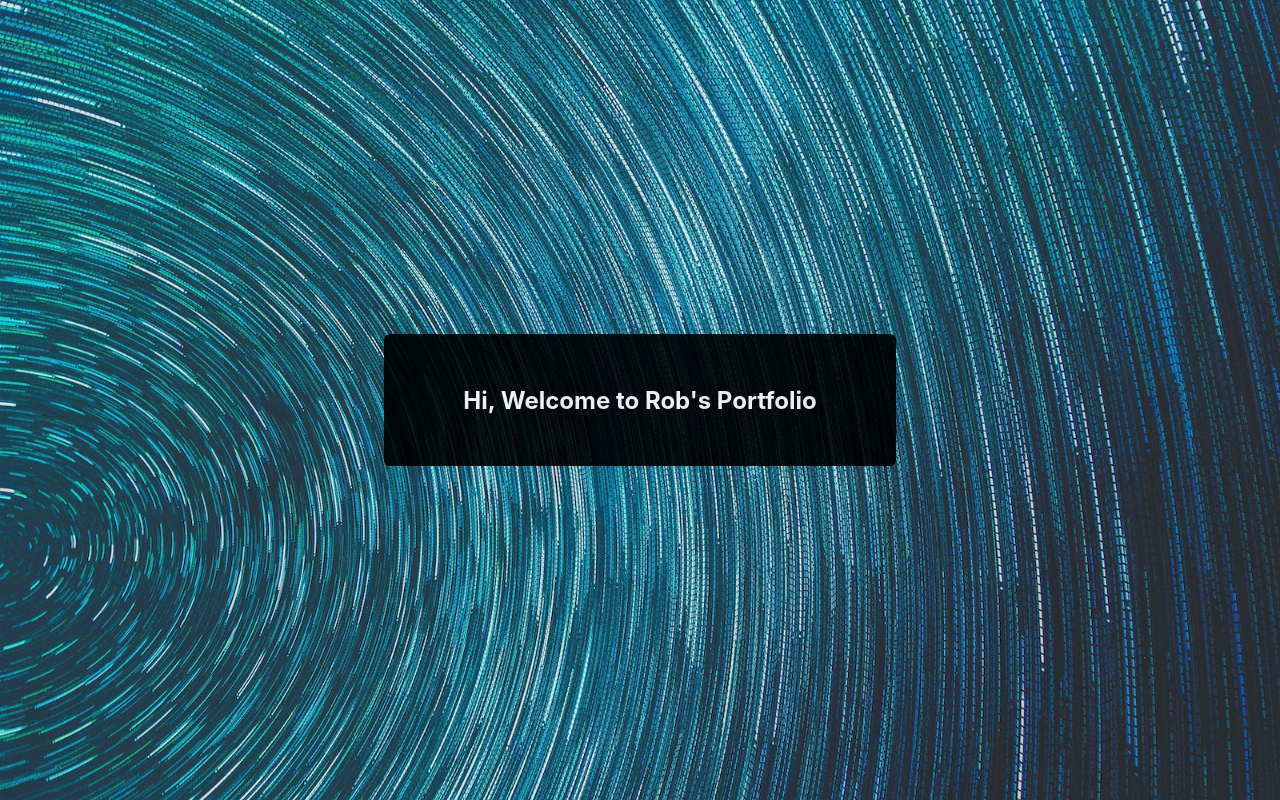
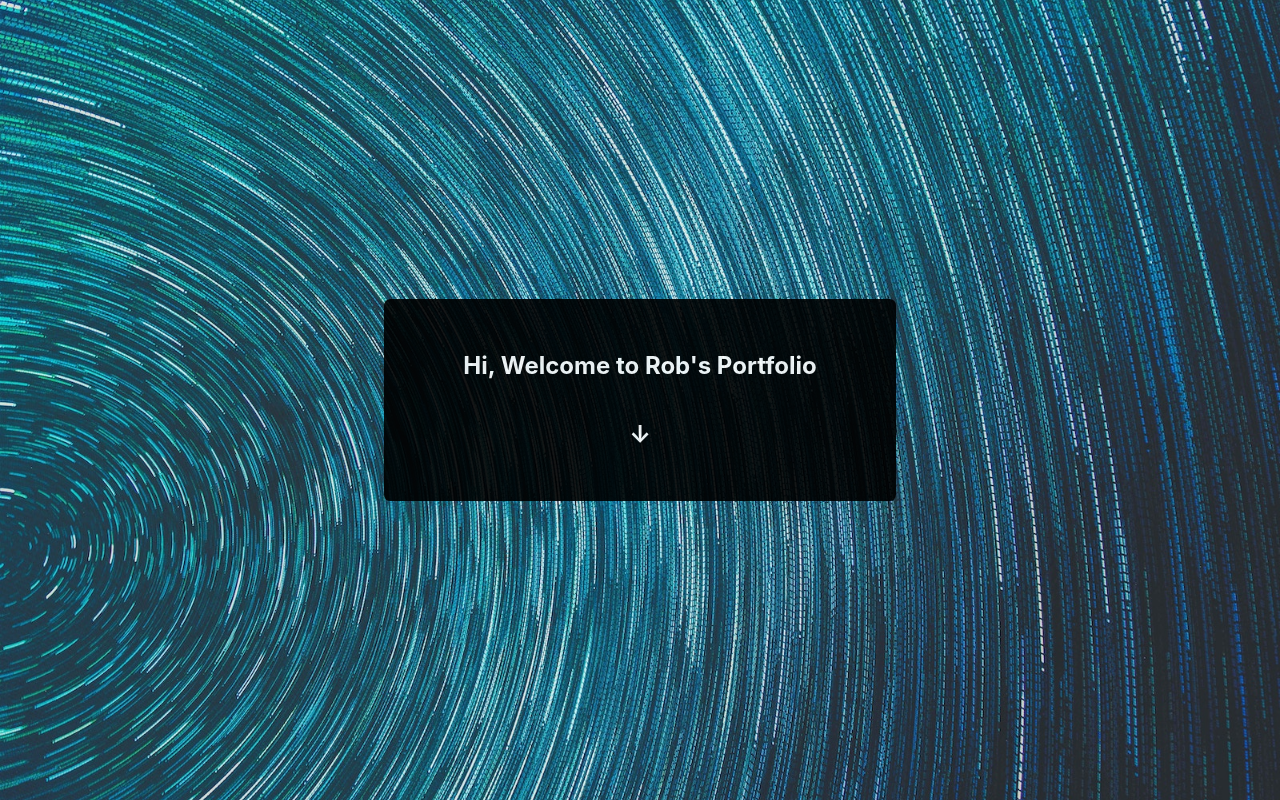
Before and after one commit to robertchen234/portfolio, a React (Create React App) app: page / in a window 1280 px wide. Shown: the top 800 px of the page. Built offline with nearby package versions, Linux system fonts and the light colour scheme; no server answers.

Commit message:
scroll to button

```diff
--- a/src/App.css
+++ b/src/App.css
@@ -66,6 +66,25 @@
   z-index: 1;
   padding: 2em;
   display: flex;
+}
+
+.banner-text {
+  flex-direction: column;
+}
+
+.scroll,
+.claps {
+  transition: all 500ms;
+}
+
+.scroll:hover {
+  font-size: 3em;
+  font-size-adjust: 0.5em;
+}
+
+.claps:hover {
+  font-size: 1.5em;
+  font-size-adjust: 0.5em;
 }
 
 .pointer {
--- a/src/App.js
+++ b/src/App.js
@@ -18,6 +18,13 @@ class App extends Component {
     win.focus();
   };
 
+  scrollTo = () => {
+    window.scrollTo({
+      top: window.innerHeight,
+      behavior: "smooth"
+    });
+  };
+
   render() {
     return (
       <div>
@@ -25,6 +32,9 @@ class App extends Component {
           <div className="banner-background">
             <div className="banner-text">
               <h2>Hi, Welcome to Rob's Portfolio</h2>
+              <h2 className="pointer center scroll" onClick={this.scrollTo}>
+                ↓
+              </h2>
             </div>
           </div>
         </div>
@@ -108,13 +118,13 @@ class App extends Component {
   }
 }
 
-const mapStateToProps = (state) => {
+const mapStateToProps = state => {
   return { projects: state.projects };
-}
+};
 
-const mapDispatchToProps = (dispatch) => {
+const mapDispatchToProps = dispatch => {
   return { getProjects: bindActionCreators(getProjects, dispatch) };
-}
+};
 
 export default withRouter(
   connect(
```
